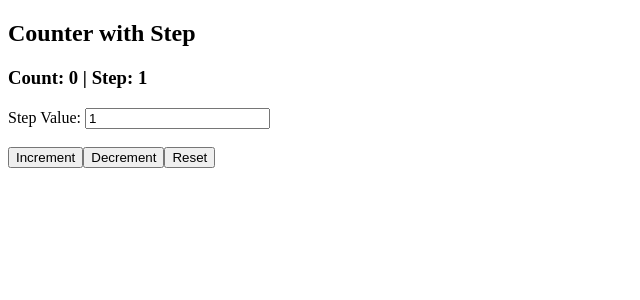
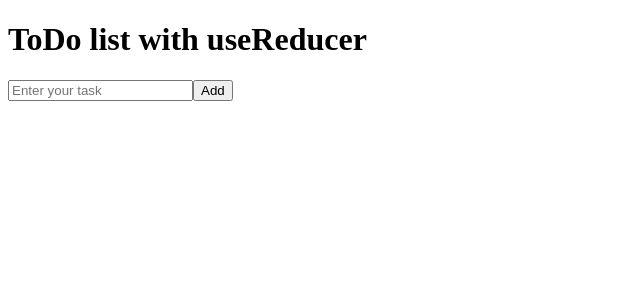
Before and after one commit to Sachinsaine/React-NoteApp, a React (Vite) app: page / in a window 1280 px wide. Shown: the top 300 px of the page, without its empty margins (0-640 px from the left). Built offline with nearby package versions, Linux system fonts and the light colour scheme.

Commit message:
todowith usereducer

```diff
--- a/src/App.jsx
+++ b/src/App.jsx
@@ -1,5 +1,7 @@
-import { CounterWithReducer } from "./CounterWithReducer";
-import { ShoppingCartWithReducer } from "./ShoppingCartWithReducer";
+// import { CounterWithReducer } from "./CounterWithReducer";
+// import { ShoppingCartWithReducer } from "./ShoppingCartWithReducer";
+import { TodoListWithReducer } from "./TodoListWithReducer";
+// import { ToggleWithReducer } from "./ToggleWithUseReducer";
 // import { ShoppingCart } from "./ShoppingCart";
 // import { Todo } from "./Todo";
 
@@ -11,7 +13,9 @@ function App() {
   // ];
   return (
     <>
-      <ShoppingCartWithReducer />
+      <TodoListWithReducer />
+      {/* <ToggleWithReducer /> */}
+      {/* <ShoppingCartWithReducer /> */}
       {/* <ShoppingCart products={products} /> */}
       {/* <Todo /> */}
       {/* <Like /> */}
--- a/src/ShoppingCartWithReducer.jsx
+++ b/src/ShoppingCartWithReducer.jsx
@@ -1,72 +1,50 @@
 import { useReducer } from "react";
 
-const initialState = {
+export const ShoppingCartWithReducer = () => {
+  let initialValue = {
     count: 0,
     step: 1,
   };
-
   const reducer = (state, action) => {
     switch (action.type) {
       case "increment":
-      return {
-        ...state,
-        count: state.count + state.step,
-      };
-
+        return { ...state, count: state.count + state.step };
       case "decrement":
-      return {
-        ...state,
-        count: state.count - state.step,
-      };
-
-    case "setStep":
-      return {
-        ...state,
-        step: action.payload,
-      };
-
+        return { ...state, count: state.count - state.step };
+      case "setstep":
+        return { ...state, step: action.payload };
       case "reset":
-      return {
-        ...initialState,
-      };
-
+        return { ...initialValue };
       default:
         return state;
     }
   };
-
-export const ShoppingCartWithReducer = () => {
-  const [state, dispatch] = useReducer(reducer, initialState);
-
+  const [state, dispatch] = useReducer(reducer, initialValue);
   return (
     <div>
-      <h2>Counter with Step</h2>
-
-      <h3>
-        Count: {state.count} | Step: {state.step}
-      </h3>
-
+      <h1>useReducer </h1>
+      <h2>
+        Count: {state.count} | Steps: {state.step}{" "}
+      </h2>
       <div>
-        <label>Step Value: </label>
+        Setstep:{" "}
         <input
           type="number"
           value={state.step}
           onChange={(e) =>
-            dispatch({
-              type: "setStep",
-              payload: Number(e.target.value),
-            })
+            dispatch({ type: "setstep", payload: Number(e.target.value) })
           }
         />
       </div>
-
-      <br />
-
-      <button onClick={() => dispatch({ type: "increment" })}>Increment</button>
-
-      <button onClick={() => dispatch({ type: "decrement" })}>Decrement</button>
-
+      <div>
+        <button onClick={() => dispatch({ type: "increment" })}>
+          Increment
+        </button>
+        <button onClick={() => dispatch({ type: "decrement" })}>
+          Decrement
+        </button>
         <button onClick={() => dispatch({ type: "reset" })}>Reset</button>
+      </div>
     </div>
   );
 };
--- /dev/null
+++ b/src/TodoListWithReducer.jsx
@@ -0,0 +1,47 @@
+import { useReducer } from "react";
+
+let initialValue = {
+  task: "",
+  todos: [],
+};
+
+const reducer = (state, action) => {
+  switch (action.type) {
+    case "input":
+      return { ...state, task: action.payload };
+    case "addtask":
+      return {
+        ...state,
+        todos: [...state.todos, state.task],
+        task: "",
+      };
+    default:
+      return state;
+  }
+};
+
+export const TodoListWithReducer = () => {
+  const [todo, dispatch] = useReducer(reducer, initialValue);
+  return (
+    <div>
+      <h1>ToDo list with useReducer</h1>
+      <div>
+        <input
+          type="text"
+          placeholder="Enter your task"
+          onChange={(e) => dispatch({ type: "input", payload: e.target.value })}
+        />
+        <button onClick={() => dispatch({ type: "addtask" })}>Add</button>
+      </div>
+      <div>
+        {todo.todos.map((todo, index) => {
+          return (
+            <div key={index}>
+              <div>{todo}</div>
+            </div>
+          );
+        })}
+      </div>
+    </div>
+  );
+};
--- /dev/null
+++ b/src/ToggleWithUseReducer.jsx
@@ -0,0 +1,26 @@
+import { useReducer } from "react";
+
+export const ToggleWithReducer = () => {
+  let initialValue = {
+    darkMode: false,
+  };
+  const reducer = (state, action) => {
+    switch (action.type) {
+      case "theme":
+        return { ...state, darkMode: !state.darkMode };
+      default:
+        return state;
+    }
+  };
+  const [state, dispatch] = useReducer(reducer, initialValue);
+  return (
+    <div style={{ backgroundColor: state.darkMode ? "black" : "white" }}>
+      <h1 style={{ color: state.darkMode ? "white" : "black" }}>
+        Toggle with useReducer
+      </h1>
+      <button onClick={() => dispatch({ type: "theme" })}>
+        {state.darkMode ? "Light mode" : "Dark mode"}
+      </button>
+    </div>
+  );
+};
```
Lines whose indentation alone changed are shown as unchanged.
